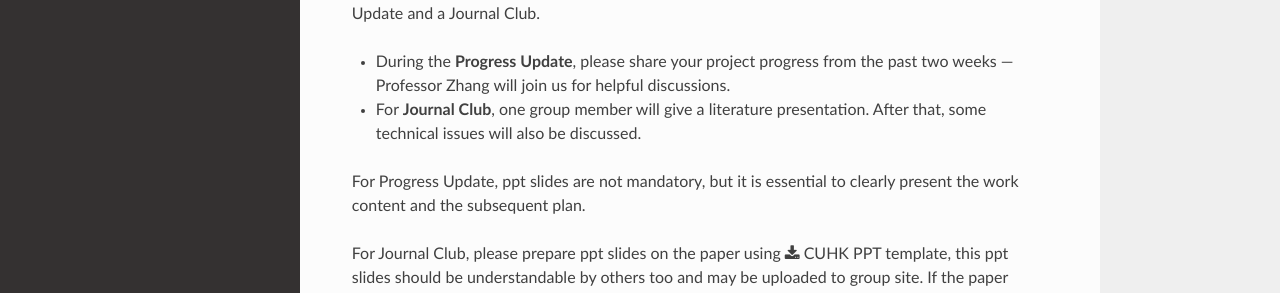
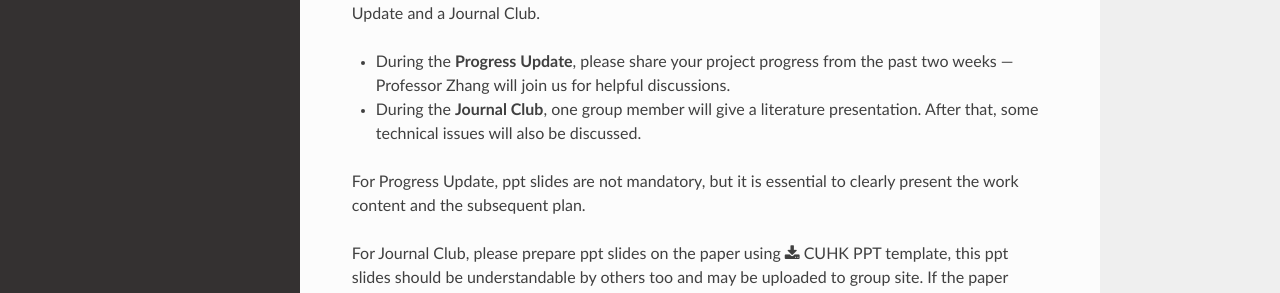
Before and after one commit to ZihanL1/Lab-Wiki, a Sphinx documentation site: the page built from docs/source/meeting.rst, in a window 1280 px wide and 1180 px high. Shown: the part 310-603 px from the top of the window. Built offline with Sphinx 7.4.7 and the Read the Docs theme 3.1.0, drawn with Linux system fonts in a browser that asks for light colours.

Commit message:
Update meeting.rst

```diff
--- a/docs/source/meeting.rst
+++ b/docs/source/meeting.rst
@@ -10,7 +10,7 @@ Progress Update / Journal Club
 
 - During the **Progress Update**, please share your project progress from the past two weeks — Professor Zhang will join us for helpful discussions.
 
-- For **Journal Club**, one group member will give a literature presentation. After that, some technical issues will also be discussed.
+- During the **Journal Club**, one group member will give a literature presentation. After that, some technical issues will also be discussed.
 
 For Progress Update, ppt slides are not mandatory, but it is essential to clearly present the work content and the subsequent plan.
 
```
